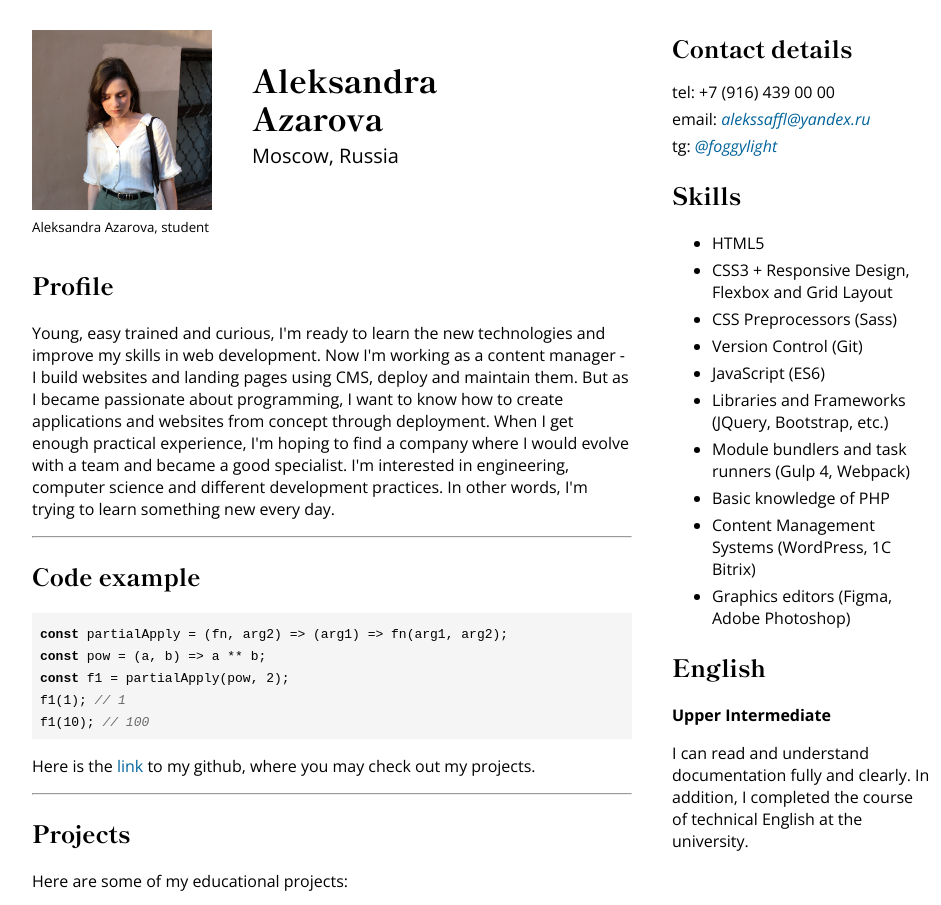
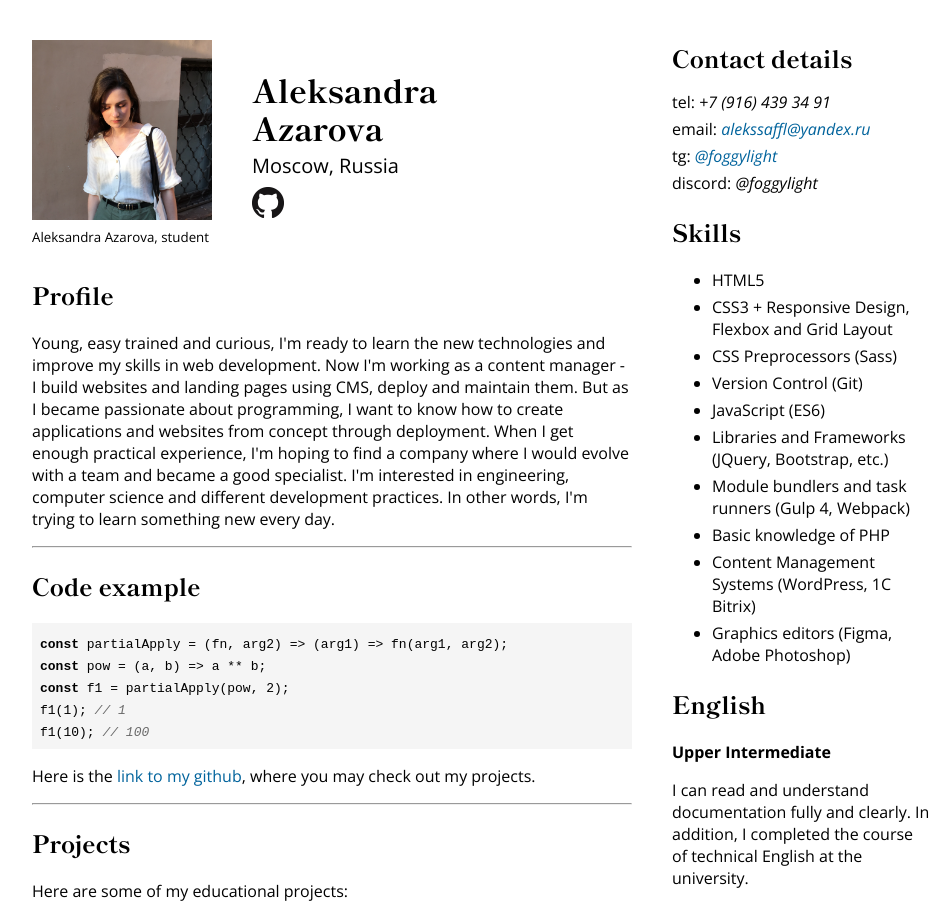
Before and after one commit to foggylight/rsschool-cv, a plain HTML site: page index.html in a window 1280 px wide. Shown: the top 905 px of the page, without its empty margins (158-1099 px from the left). Drawn offline with nearby package versions, Linux system fonts and the light colour scheme.

Commit message:
feat: add github link and tel

```diff
--- a/index.html
+++ b/index.html
@@ -28,6 +28,9 @@
         <div class="right-block">
           <h1>Aleksandra <br />Azarova</h1>
           <p class="subtitle">Moscow, Russia</p>
+          <a href="https://github.com/foggylight" target="_blank"
+            ><img class="github-link" src="images/GitHub-Mark-32px.png" alt="link to my github"
+          /></a>
         </div>
       </header>
       <main>
@@ -61,8 +64,9 @@
           </div>
           <p>
             Here is the
-            <a href="https://github.com/foggylight" target="_blank">link</a> to
-            my github, where you may check out my projects.
+            <a href="https://github.com/foggylight" target="_blank"
+              >link to my github</a
+            >, where you may check out my projects.
           </p>
         </section>
         <hr />
@@ -131,7 +135,7 @@
         <section class="contacts">
           <h2>Contact details</h2>
           <ul>
-            <li>tel: +7 (916) 439 00 00</li>
+            <li>tel: <i>+7 (916) 439 34 91</i></li>
             <li>
               email:
               <a href="mailto:alekssaffl@yandex.ru" target="_blank"
@@ -142,6 +146,7 @@
               tg:
               <a href="https://t.me/foggylight" target="_blank">@foggylight</a>
             </li>
+            <li>discord: <i>@foggylight</i></li>
           </ul>
         </section>
         <section id="skills">
--- a/styles/style.css
+++ b/styles/style.css
@@ -27,8 +27,14 @@ a {
   margin: 0 auto;
 }
 
-main,
 header {
+  display: flex;
+
+  width: 600px;
+  margin: 40px 0 0;
+}
+
+main {
   width: 600px;
   margin: 30px 0 0;
 }
@@ -65,10 +71,6 @@ aside {
   margin: 5px 0;
 }
 
-header {
-  display: flex;
-}
-
 header .photo {
   margin: 0;
 }
@@ -87,6 +89,10 @@ header .subtitle {
   margin: 0;
 
   font-size: 20px;
+}
+
+header .github-link {
+  margin: 8px 0;
 }
 
 #code-example .code {
```
Also changed, not shown: images/GitHub-Mark-32px.png (added), 1 other file.
